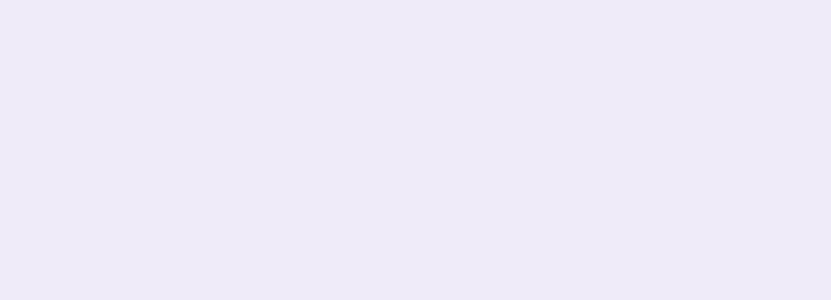
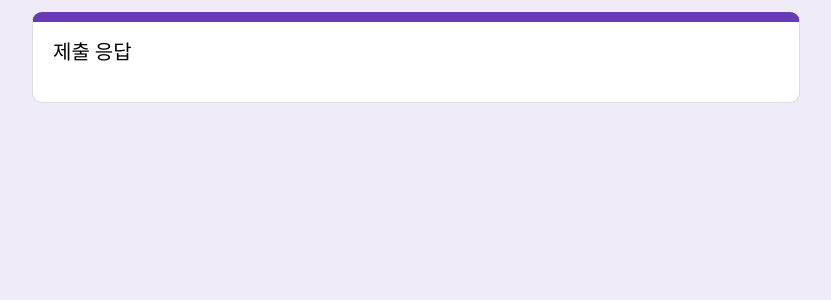
Before and after one commit to eeeyooon/google-form, a React (Create React App) app: page /preview/submit in a window 1280 px wide. Before the commit this address had no page. Shown: the top 300 px of the page, without its empty margins (224-1055 px from the left). Built offline with nearby package versions, Linux system fonts and the light colour scheme.

Commit message:
style: submit컴포넌트 스타일 적용

```diff
--- a/src/App.tsx
+++ b/src/App.tsx
@@ -7,7 +7,7 @@ function App() {
 			<Routes>
 				<Route path="/" element={<Form />} />
 				<Route path="/preview" element={<Preview />} />
-				<Route path="/submit" element={<Submit />} />
+				<Route path="/preview/submit" element={<Submit />} />
 			</Routes>
 		</BrowserRouter>
 	);
--- a/src/components/PreviewCard/index.tsx
+++ b/src/components/PreviewCard/index.tsx
@@ -6,6 +6,7 @@ import PreviewRadio from '../PreviewRadio';
 import PreviewDnd from '../PreviewDnd';
 import PreviewCheckbox from '../PreviewCheckbox';
 import { RiErrorWarningLine } from 'react-icons/ri';
+import { RequiredIcon } from '../styles';
 
 type PreviewCardProps = {
 	cardId: number;
@@ -82,12 +83,6 @@ const CardTitle = styled.div`
 	margin-bottom: 15px;
 `;
 
-const RequiredIcon = styled.span`
-	color: ${({ theme }) => theme.color.red};
-	font-weight: 600;
-	margin-left: 5px;
-`;
-
 const RequiredInfoWrapper = styled.div`
 	display: flex;
 	align-items: center;
--- a/src/components/styles.ts
+++ b/src/components/styles.ts
@@ -27,3 +27,9 @@ export const SelectBoxInput = styled.div`
 		margin-left: 8px;
 	}
 `;
+
+export const RequiredIcon = styled.span`
+	color: ${({ theme }) => theme.color.red};
+	font-weight: 600;
+	margin-left: 5px;
+`;
--- a/src/pages/Submit/index.tsx
+++ b/src/pages/Submit/index.tsx
@@ -1,3 +1,91 @@
+import { useSelector } from 'react-redux';
+import { RootState } from '../../store';
+import styled from 'styled-components';
+import { RequiredIcon } from '../../components/styles';
+import { IoMdCheckbox } from 'react-icons/io';
+
 export default function Submit() {
-	return <div>Submit</div>;
+	const submitAnswers = useSelector((state: RootState) => state.preview.answers);
+	console.log(submitAnswers);
+	return (
+		<SubmitWrapper>
+			<SubmitTitle>제출 응답</SubmitTitle>
+			{submitAnswers.map((answer) => (
+				<SubmitCard key={answer.cardId}>
+					<SubmitQuestion>
+						{answer.question}
+						{answer.isRequired && <RequiredIcon>*</RequiredIcon>}
+					</SubmitQuestion>
+					<SubmitAnswer>
+						{answer.answer[0] ? (
+							answer.answer.length > 1 ? (
+								answer.answer.map((option, index) => (
+									<SubmitCheckboxWrapper key={index}>
+										<SubmitCheckbox>
+											<CheckedIcon />
+											{option}
+										</SubmitCheckbox>
+									</SubmitCheckboxWrapper>
+								))
+							) : (
+								answer.answer
+							)
+						) : (
+							<NotAnswered>미응답</NotAnswered>
+						)}
+					</SubmitAnswer>
+				</SubmitCard>
+			))}
+		</SubmitWrapper>
+	);
 }
+
+const SubmitWrapper = styled.div`
+	width: 768px;
+	background-color: ${({ theme }) => theme.color.white};
+	margin-top: 12px;
+	border-radius: 10px;
+	border: 1px solid ${({ theme }) => theme.color.lightgray};
+	border-top: 10px solid ${({ theme }) => theme.color.primary};
+	padding: 20px;
+`;
+
+const SubmitTitle = styled.div`
+	font-size: 20px;
+	margin-bottom: 20px;
+`;
+
+const SubmitCard = styled.div`
+	width: 100%;
+	border: 1px solid ${({ theme }) => theme.color.lightgray};
+	padding: 20px;
+	margin-bottom: 15px;
+`;
+
+const SubmitQuestion = styled.p`
+	margin-bottom: 12px;
+`;
+
+const SubmitAnswer = styled.div`
+	font-size: 0.8125rem;
+`;
+
+const NotAnswered = styled.span`
+	color: ${({ theme }) => theme.color.primary};
+`;
+
+const SubmitCheckboxWrapper = styled.p`
+	margin-bottom: 10px;
+	height: 20px;
+`;
+
+const SubmitCheckbox = styled.div`
+	display: flex;
+	align-items: center;
+`;
+
+const CheckedIcon = styled(IoMdCheckbox)`
+	font-size: 20px;
+	color: ${({ theme }) => theme.color.primary};
+	margin-right: 10px;
+`;
```
